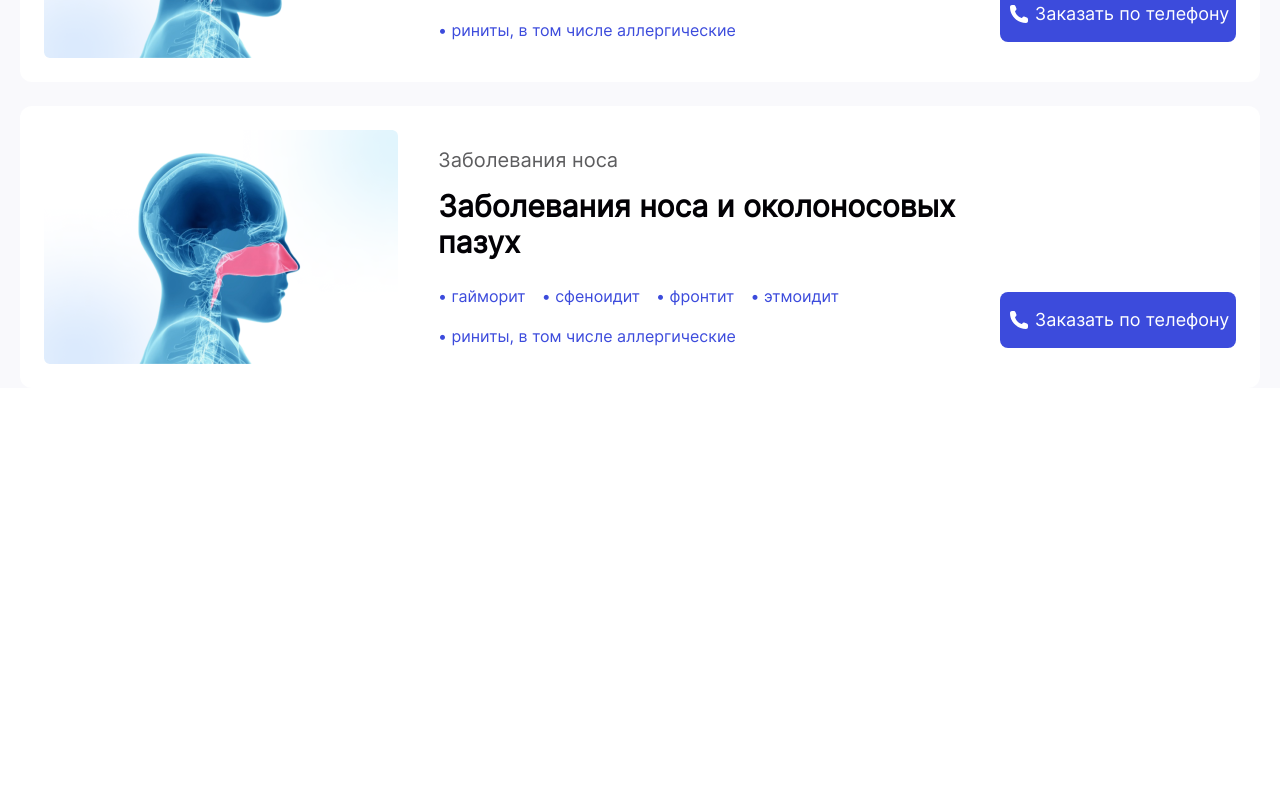
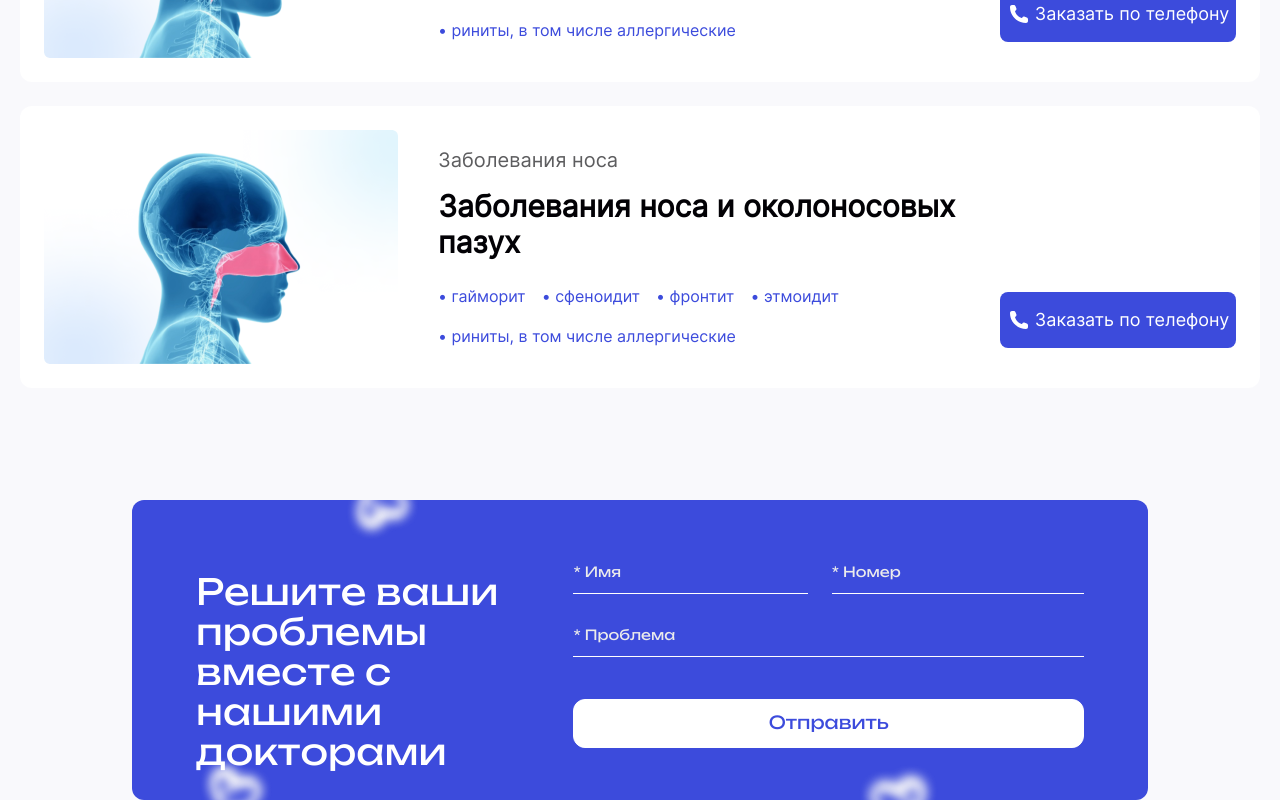
Before and after one commit to NbekWeb/lor-api, a Nuxt app: page / in a window 1280 px wide. Shown: the part 1967-2767 px from the top of the page. Before the commit the page ends 2355 px from the top, so only its background shows below. Built offline with nearby package versions, Linux system fonts and the light colour scheme.

Commit message:
add responsive contact

```diff
--- a/components/contact.vue
+++ b/components/contact.vue
@@ -1,17 +1,23 @@
 <template>
-  <div class="relative w-full h-[300px] rounded-xl bg-blue px-16">
-    <div class="flex items-center justify-between h-full">
-      <p class="w-1/2 text-4xl text-white font-unbounded">
+  <div
+    class="relative w-full h-[300px] rounded-xl bg-blue px-16 max-md:h-[450px] max-md:px-4 py-6"
+  >
+    <div
+      class="flex flex-row items-center justify-between h-full max-md:flex-col max-md:items-center"
+    >
+      <p
+        class="relative z-20 w-1/2 text-4xl text-white top-6 font-unbounded max-md:text-xl max-md:leading-6 max-md:w-full max-md:mb-8"
+      >
         Решите ваши проблемы вместе с нашими докторами
       </p>
       <el-form
         :model="ruleForm"
         :rules="rules"
         ref="ruleForm"
-        label-width="120px"
+        label-width="100%"
         class="demo-ruleForm"
       >
-        <div class="flex gap-6">
+        <div class="flex flex-row gap-6 max-md:flex-col">
           <el-form-item label="Имя" prop="name">
             <el-input v-model="ruleForm.name"></el-input>
           </el-form-item>
@@ -23,7 +29,10 @@
           <el-input v-model="ruleForm.problem"></el-input>
         </el-form-item>
         <div>
-          <el-button type="primary" @click="submitForm('ruleForm')" class="rounded-xl"
+          <el-button
+            type="primary"
+            @click="submitForm('ruleForm')"
+            class="relative z-20 mt-5 rounded-xl"
             >Отправить</el-button
           >
         </div>
@@ -33,17 +42,17 @@
       <img
         src="@/assets/img/heart1.png"
         alt="heart"
-        class="w-[90px] h-auto absolute top-0 left-[20%]"
+        class="w-[90px] h-auto absolute top-0 left-[20%] max-md:left-[80%] max-md:w-16"
       />
       <img
         src="@/assets/img/heart2.png"
         alt="heart"
-        class="w-[90px] h-auto absolute bottom-0 left-14"
+        class="w-[90px] h-auto absolute bottom-0 left-14 max-md:left-0 max-md:w-16"
       />
       <img
         src="@/assets/img/heart3.png"
         alt="heart"
-        class="w-[90px] h-auto absolute bottom-0 right-[20%]"
+        class="w-[90px] h-auto absolute bottom-0 right-[20%] max-md:hidden"
       />
     </div>
   </div>
@@ -126,11 +135,10 @@ export default {
   color: #ebebeb !important;
   text-align: left !important;
   padding: 0 !important;
-  font-family: 'Unbounded' !important;
+  font-family: "Unbounded" !important;
 }
 .el-form-item__label {
   width: auto !important;
-
 }
 .el-input__inner {
   background: inherit !important;
@@ -141,11 +149,10 @@ export default {
 .el-form-item__content {
   margin-left: 10px !important;
 }
-.el-button--primary span{
-  font-family: 'Unbounded' !important;
+.el-button--primary span {
+  font-family: "Unbounded" !important;
 }
 .el-button {
-  margin-top: 20px;
   width: 100% !important;
   border: 1px solid #fff !important;
   background: #fff !important;
@@ -153,11 +160,18 @@ export default {
   font-weight: 500 !important;
   font-size: 18px !important;
   line-height: 21px !important;
-
 }
 
 .el-button:hover {
   background: inherit !important;
   color: #fff !important;
 }
+
+@media (max-width: 767px) {
+  .el-button{
+    font-size: 14px !important;
+  }
+}
+
+
 </style>
--- a/pages/index.vue
+++ b/pages/index.vue
@@ -6,18 +6,18 @@
       </div>
     </div>
     <div class="container mx-auto">
-      <HeadVue class=""/>
+      <HeadVue class="" />
       <Servise class="" />
-      <div class="hidden w-full px-28">
-        <Contact class="mt-28"  />
+      <div class="w-full px-28 max-md:px-0">
+        <Contact class="mt-28 max-md:mt-16" />
       </div>
       <AboutUs class="hidden mt-28" />
-      <Doctors class="hidden"/>
+      <Doctors class="hidden" />
       <Certificate class="hidden" />
-      <Comments class="hidden"/>
-      <Consultation class="hidden"/>
+      <Comments class="hidden" />
+      <Consultation class="hidden" />
     </div>
-    <Foot class="hidden"/>
+    <Foot class="hidden" />
   </div>
 </template>
 <script>
```
